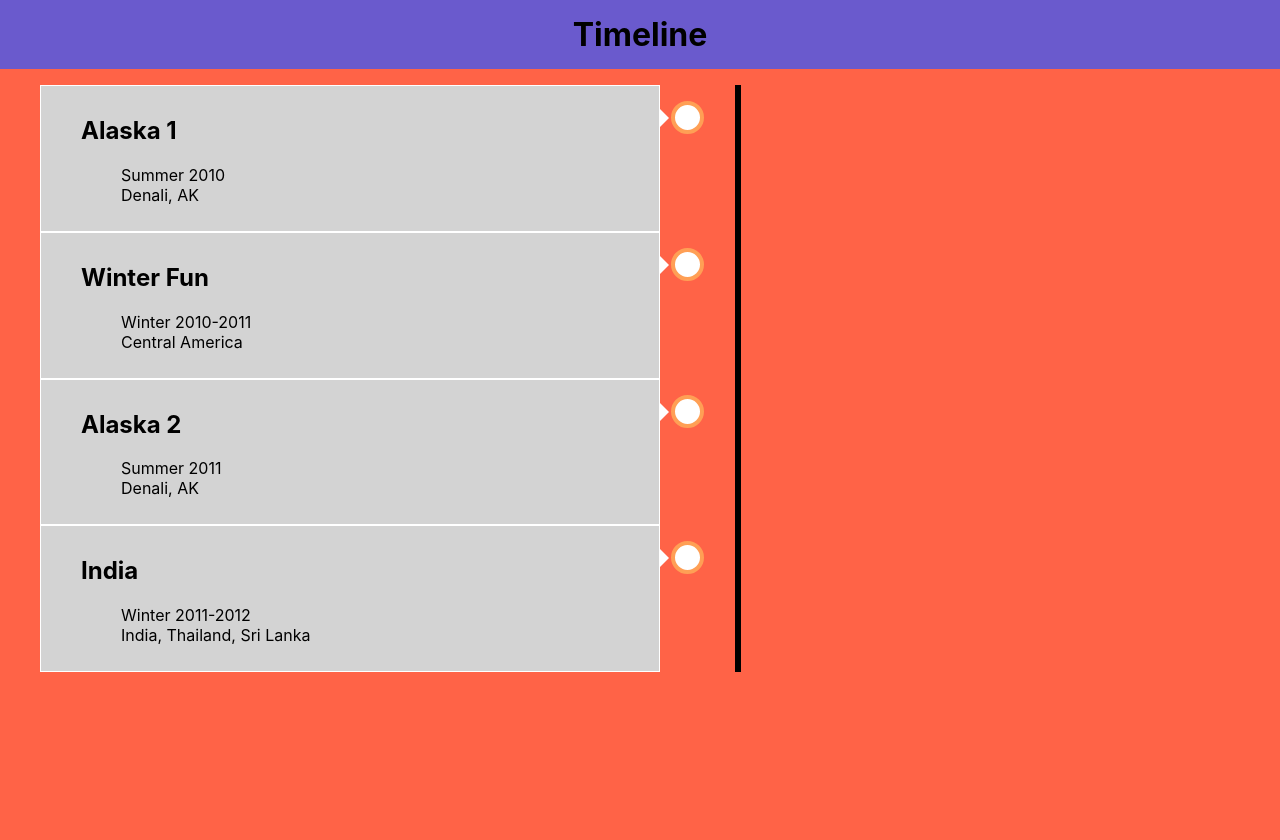
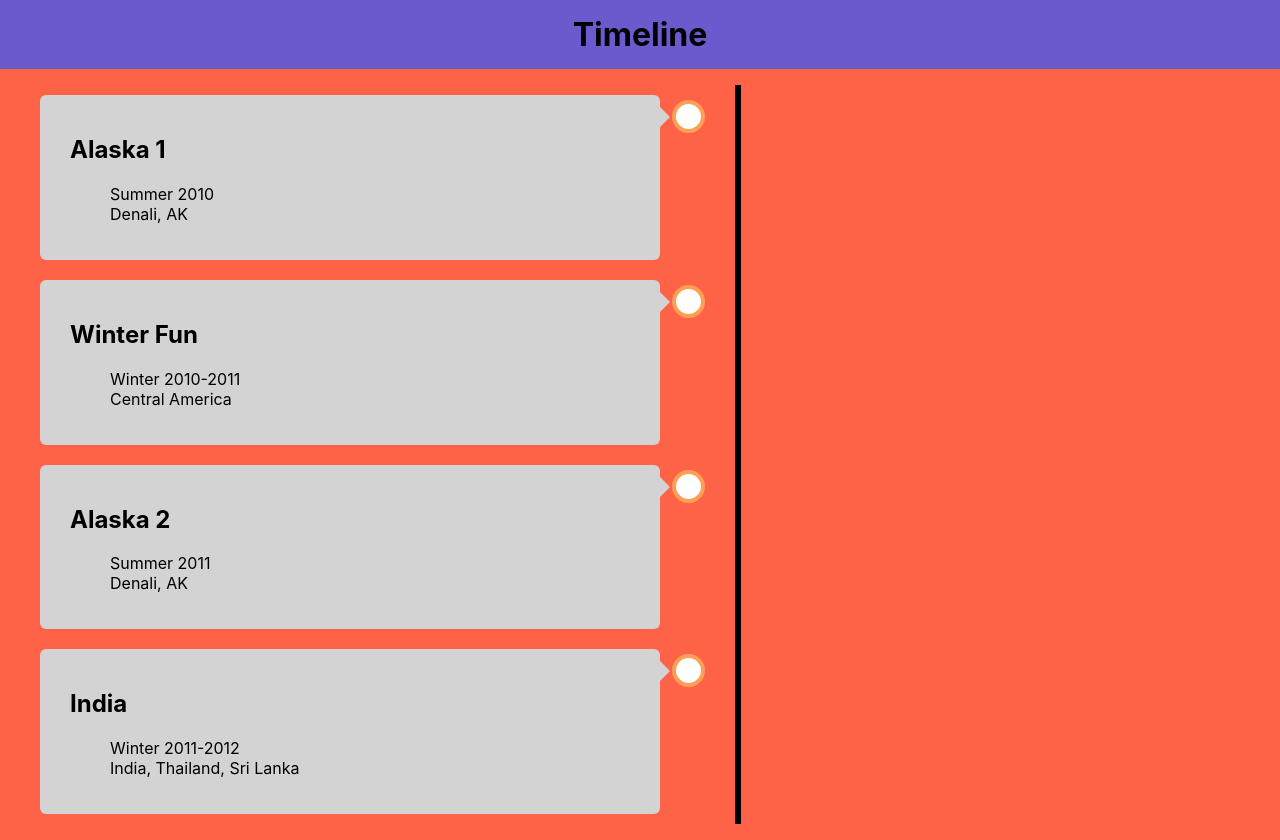
Before and after one commit to capnnemo2/timeline-1, a React (Create React App) app: page / in a window 1280 px wide. Before the commit the page ends 800 px from the top, so only its background shows below. Built offline with nearby package versions, Linux system fonts and the light colour scheme.

Commit message:
Improves css

```diff
--- a/src/Timeline/Timeline.css
+++ b/src/Timeline/Timeline.css
@@ -1,8 +1,10 @@
+/* the actual ruler */
 .Timeline {
   position: relative;
   margin: 0 auto;
 }
 
+/* the actual timeline */
 .Timeline::after {
   content: "";
   position: absolute;
@@ -14,14 +16,15 @@
   margin-left: -3px;
 }
 
+/* container around content */
 .container {
-  padding: 10px 40px;
+  padding: 10px 0;
   position: relative;
-  background-color: lightgrey;
-  border: 1px white solid;
+  background-color: inherit;
   width: 50%;
 }
 
+/* circles */
 .container::after {
   content: "";
   position: absolute;
@@ -35,10 +38,12 @@
   z-index: 1;
 }
 
+/* places containers on left */
 .left {
   left: 0;
 }
 
+/* the arrows pointing to the circles */
 .left::before {
   content: "  ";
   height: 0;
@@ -49,5 +54,13 @@
   right: -10px;
   border: medium solid white;
   border-width: 10px 0 10px 10px;
-  border-color: transparent transparent transparent white;
+  border-color: transparent transparent transparent lightgrey;
 }
+
+/* the actual content */
+.content {
+  padding: 20px 30px;
+  background-color: lightgrey;
+  position: relative;
+  border-radius: 6px;
+}
```
